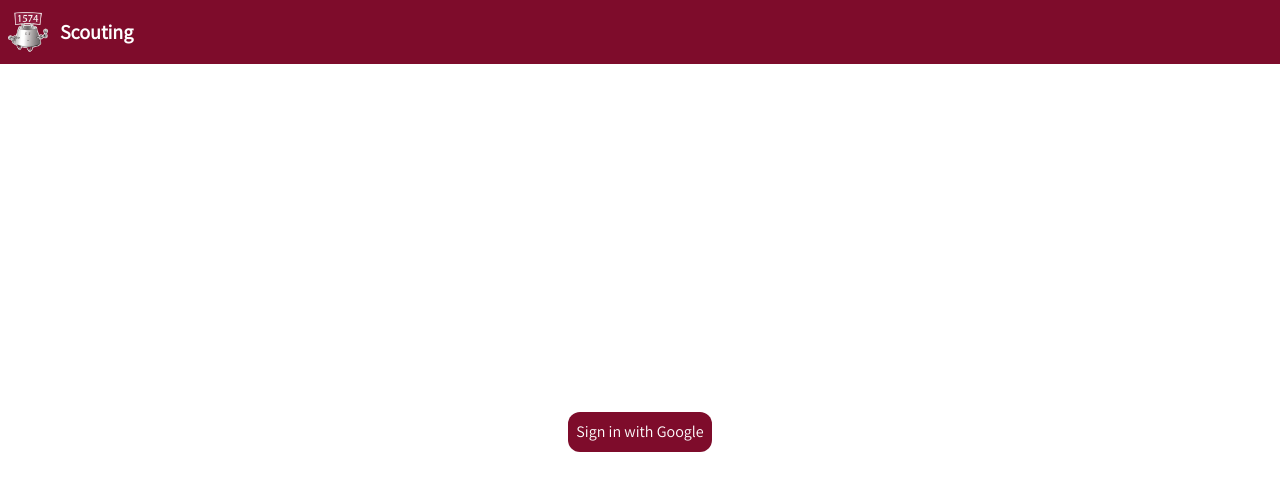
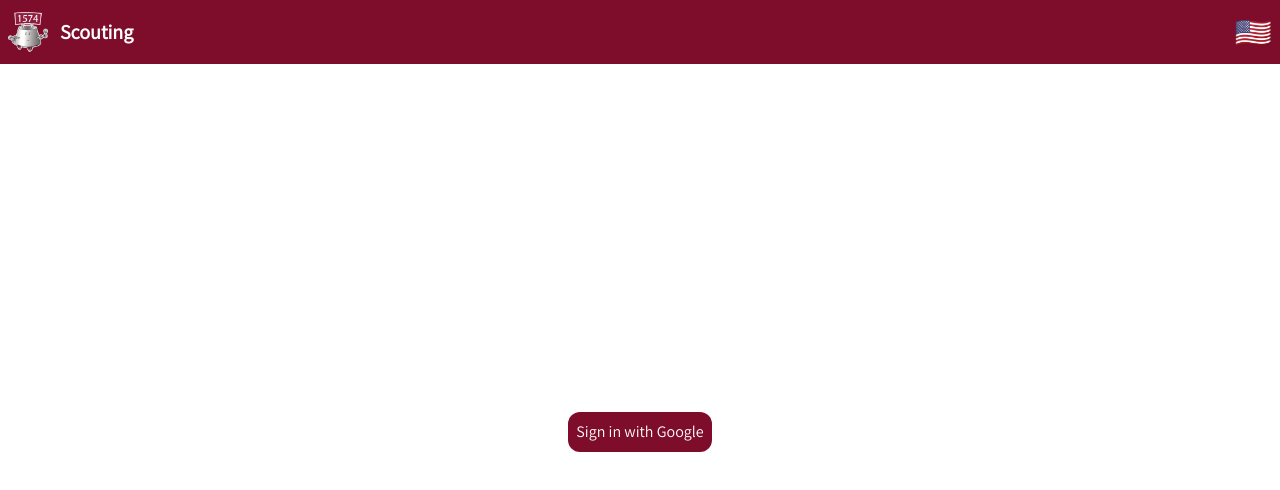
Before and after one commit to MisCar/Scouting, a React (Create React App) app: page / in a window 1280 px wide. Shown: the top 490 px of the page. Built offline with nearby package versions, Linux system fonts and the light colour scheme; no server answers.

Commit message:
Added multi-language support

```diff
--- a/src/App.tsx
+++ b/src/App.tsx
@@ -6,9 +6,11 @@ import Snake from "./components/games/Snake"
 import TopBar from "./components/TopBar"
 import firebase from "./utilities/firebase"
 import { useLocalStorage } from "./utilities/hooks"
+import LanguageContext, { defaultLanguage, Language } from "./utilities/language"
 
 const App: React.FC = () => {
     const [user, setUser] = useState<firebase.User | null>(null)
+    const [language, setLanguage] = useLocalStorage<Language>("Language", defaultLanguage)
     const [schema, setSchema] = useLocalStorage<Schema>("Schema", {})
 
     firebase.auth().onAuthStateChanged((user) => setUser(user))
@@ -20,8 +22,9 @@ const App: React.FC = () => {
 
     return (
         <Router>
+            <LanguageContext.Provider value={language}>
                 <div className="h-screen flex flex-col overflow-hidden fixed w-full">
-                <TopBar photoURL={user?.photoURL} />
+                    <TopBar photoURL={user?.photoURL} setLanguage={setLanguage} />
                     <div className="flex-grow flex flex-col bg-white dark:bg-gray-800 dark:text-white p-3 overflow-y-auto">
                         {user === null && (
                             <div className="h-full w-full flex justify-center items-center">
@@ -48,6 +51,7 @@ const App: React.FC = () => {
                         )}
                     </div>
                 </div>
+            </LanguageContext.Provider>
         </Router>
     )
 }
--- a/src/components/CardWidgets.tsx
+++ b/src/components/CardWidgets.tsx
@@ -20,8 +20,9 @@ const CardWidgets: React.FC<Props> = ({ widgets, prefix }: Props) => {
                     <div
                         className="w-100 flex flex-row items-center my-2"
                         key={key}
+                        dir="auto"
                     >
-                        <p className="inline">{element.label}</p>
+                        <p className="inline mx-2">{element.label}</p>
                         <div className="flex-grow" />
                         <div className="w-40 flex justify-center">
                             {element.widget === "Boolean" && (
--- a/src/components/Form.tsx
+++ b/src/components/Form.tsx
@@ -13,14 +13,14 @@ export interface Parameter {
     max?: number
 }
 
-interface Card {
+interface CardSchema {
     title: string
     prefix: string
     widgets: Parameter[]
 }
 
 export interface Schema {
-    [key: string]: Card
+    [key: string]: CardSchema
 }
 
 interface Props {
--- a/src/components/GameCard.tsx
+++ b/src/components/GameCard.tsx
@@ -1,12 +1,15 @@
-import React from "react"
+import React, { useContext } from "react"
 import { useHistory } from "react-router-dom"
+import LanguageContext, { getExpression } from "../utilities/language"
 import Card from "./Card"
 
 const GameCard: React.FC = () => {
     const history = useHistory()
 
+    const language = useContext(LanguageContext)
+
     return (
-        <Card title="משחקים">
+        <Card title={getExpression("games", language)}>
             <button
                 className="button primary p-2 my-1 flex mx-auto rounded-xl"
                 onClick={() => history.push("/games/leaderboards")}
--- a/src/components/InfoCard.tsx
+++ b/src/components/InfoCard.tsx
@@ -1,4 +1,4 @@
-import React, { useState } from "react"
+import React, { useContext, useState } from "react"
 import Text from "./inputs/Text"
 import Card from "./Card"
 import axios from "axios"
@@ -10,6 +10,7 @@ import {
 } from "../utilities/constants"
 import firebase from "../utilities/firebase"
 import { Schema } from "./Form"
+import LanguageContext, { getExpression } from "../utilities/language"
 
 interface Props {
     setSchema: (value: Schema) => void
@@ -20,6 +21,8 @@ const InfoCard: React.FC<Props> = ({ setSchema }: Props) => {
     const [team, setTeam] = useLocalStorage("Team Number", 0)
     const [event, setEvent] = useLocalStorage("Event Code", "")
     const [teams, setTeams] = useState<number[]>([])
+
+    const language = useContext(LanguageContext)
 
     const fetchTeams = async () => {
         setTeams([])
@@ -102,7 +105,7 @@ const InfoCard: React.FC<Props> = ({ setSchema }: Props) => {
     }
 
     return (
-        <Card title="מידע">
+        <Card title={getExpression("info", language)}>
             <div className="text-center">
                 <button
                     className="button rounded-xl primary p-1 w-40"
@@ -111,7 +114,7 @@ const InfoCard: React.FC<Props> = ({ setSchema }: Props) => {
                     Update
                 </button>
             </div>
-            <Text value={event} setValue={setEvent} placeholder="קוד אירוע" />
+            <Text value={event} setValue={setEvent} placeholder={getExpression("eventCode", language)} />
             <select
                 className="w-full dark:bg-gray-600 dark:text-white focus:outline-none p-2 my-2 rounded-xl appearance-none"
                 dir="ltr"
@@ -133,7 +136,7 @@ const InfoCard: React.FC<Props> = ({ setSchema }: Props) => {
                 value={game === 0 ? "" : game.toString()}
                 setValue={(s: string) => setGame(Number(s))}
                 type="number"
-                placeholder="מספר משחק"
+                placeholder={getExpression("gameNumber", language)}
             />
             {teams.length !== 0 && (
                 <>
@@ -190,7 +193,7 @@ const InfoCard: React.FC<Props> = ({ setSchema }: Props) => {
                 setValue={(s: string) => {
                     setTeam(Number(s))
                 }}
-                placeholder="מספר קבוצה"
+                placeholder={getExpression("teamNumber", language)}
             />
             <button
                 className="button primary p-2 flex mx-auto rounded-xl"
--- a/src/components/SubmissionCard.tsx
+++ b/src/components/SubmissionCard.tsx
@@ -1,7 +1,8 @@
-import React, { useEffect, useState } from "react"
+import React, { useContext, useEffect, useState } from "react"
 import Card from "./Card"
 import { Schema } from "./Form"
 import firebase from "../utilities/firebase"
+import LanguageContext, { getExpression } from "../utilities/language"
 
 interface Props {
     schema: Schema
@@ -21,6 +22,8 @@ const getMissing = (schema: Schema): string => {
 
 const SubmissionCard: React.FC<Props> = ({ schema }: Props) => {
     const [missing, setMissing] = useState(getMissing(schema))
+
+    const language = useContext(LanguageContext)
 
     useEffect(() => {
         window.addEventListener("storage", () => setMissing(getMissing(schema)))
@@ -82,27 +85,27 @@ const SubmissionCard: React.FC<Props> = ({ schema }: Props) => {
     }
 
     return (
-        <Card title="הגשה">
-            {missing !== "" && <p className="text-center">חסר: {missing}</p>}
+        <Card title={getExpression("submission", language)}>
+            {missing !== "" && <p className="text-center">{getExpression("missing", language)} {missing}</p>}
             {missing === "" && (
                 <button
                     className="flex mx-auto button primary p-2 m-1 rounded-xl"
                     onClick={send}
                 >
-                    שליחה
+                    {getExpression("submit", language)}
                 </button>
             )}
             <button
                 className="flex mx-auto button primary p-2 m-1 rounded-xl"
                 onClick={reset}
             >
-                איפוס
+                {getExpression("reset", language)}
             </button>
             <button
                 className="flex mx-auto button primary p-2 m-1 rounded-xl"
                 onClick={copy}
             >
-                העתקה
+                {getExpression("copy", language)}
             </button>
         </Card>
     )
--- a/src/components/TopBar.tsx
+++ b/src/components/TopBar.tsx
@@ -1,13 +1,16 @@
-import React, { useState } from "react"
+import React, { useContext, useState } from "react"
 import { Link } from "react-router-dom"
+import LanguageContext, { flags, Language, languages } from "../utilities/language"
 import ProfilePicture from "./ProfilePicture"
 
 interface Props {
     photoURL?: string | null
+    setLanguage: (language: Language) => void
 }
 
-const TopBar: React.FC<Props> = ({ photoURL }: Props) => {
+const TopBar: React.FC<Props> = ({ photoURL, setLanguage }: Props) => {
     const [rotation, setRotation] = useState(0)
+    const language = useContext(LanguageContext)
 
     return (
         <div className="h-16 flex-none bg-primary flex items-center">
@@ -24,6 +27,9 @@ const TopBar: React.FC<Props> = ({ photoURL }: Props) => {
                 <h1 className="ml-3 font-bold text-white text-xl">Scouting</h1>
             </Link>
             <div className="flex-grow" />
+            <button className="mr-2 text-3xl" onClick={() => setLanguage(languages[(languages.indexOf(language) + 1) % languages.length])}>
+                {flags[language]}
+            </button>
             <ProfilePicture photoURL={photoURL} className="mr-3" />
         </div>
     )
--- a/src/components/inputs/Boolean.tsx
+++ b/src/components/inputs/Boolean.tsx
@@ -1,5 +1,6 @@
-import React from "react"
+import React, { useContext } from "react"
 import { useLocalStorage } from "../../utilities/hooks"
+import LanguageContext, { getExpression } from "../../utilities/language"
 
 interface Props {
     store: string
@@ -8,12 +9,14 @@ interface Props {
 const Boolean: React.FC<Props> = ({ store }: Props) => {
     const [value, setValue] = useLocalStorage<boolean | null>(store, null)
 
+    const language = useContext(LanguageContext)
+
     return (
         <button
             className="button primary p-1 w-28 dark:bg-gray-700 rounded-xl"
             onClick={() => setValue(value === null ? false : !value)}
         >
-            {value === null ? "אולי" : value ? "כן" : "לא"}
+            {value === null ? getExpression("maybe", language) : value ? getExpression("yes", language) : getExpression("no", language)}
         </button>
     )
 }
--- a/src/index.css
+++ b/src/index.css
@@ -28,3 +28,9 @@ code {
 * {
     -webkit-tap-highlight-color: transparent !important;
 }
+
+input[type="number"]::-webkit-inner-spin-button,
+input[type="number"]::-webkit-outer-spin-button {
+    -webkit-appearance: none;
+    margin: 0;
+}
--- /dev/null
+++ b/src/utilities/language.ts
@@ -0,0 +1,93 @@
+import React from "react"
+
+interface Expression {
+    en: string
+    he: string
+}
+
+export type Language = keyof Expression
+
+const expressions: { [key: string]: Expression } = {
+    info: {
+        en: "Info",
+        he: "מידע",
+    },
+    update: {
+        en: "Update",
+        he: "עדכון",
+    },
+    eventCode: {
+        en: "Event Code",
+        he: "קוד אירוע",
+    },
+    gameNumber: {
+        en: "Game Number",
+        he: "מספר משחק",
+    },
+    teamNumber: {
+        en: "Team Number",
+        he: "מספר קבוצה",
+    },
+    fetchTeamsFromTBA: {
+        en: "Fetch Teams from TBA",
+        he: "איסוף קבוצות מ-TBA",
+    },
+    submission: {
+        en: "Submission",
+        he: "הגשה",
+    },
+    submit: {
+        en: "Submit",
+        he: "שליחה",
+    },
+    reset: {
+        en: "Reset",
+        he: "איפוס",
+    },
+    copy: {
+        en: "Copy",
+        he: "העתקה",
+    },
+    games: {
+        en: "Games",
+        he: "משחקים",
+    },
+    yes: {
+        en: "Yes",
+        he: "כן",
+    },
+    no: {
+        en: "No",
+        he: "לא",
+    },
+    maybe: {
+        en: "Maybe",
+        he: "אולי",
+    },
+    missing: {
+        en: "Missing",
+        he: "חסר",
+    },
+}
+
+export const flags = {
+    en: "🇺🇸",
+    he: "🇮🇱",
+}
+
+export const languages: Language[] = ["en", "he"]
+
+export const getExpression = (
+    key: keyof typeof expressions,
+    language: Language
+): string => {
+    return expressions[key][language]
+}
+
+// @ts-ignore
+export const defaultLanguage: Language =
+    process.env["REACT_APP_DEFAULT_LANGUAGE"] || "en"
+
+const LanguageContext = React.createContext<Language>(defaultLanguage)
+
+export default LanguageContext
```
Also changed, not shown: 1 other file (tests, documents, lock files or other folders). Lines whose indentation alone changed are shown as unchanged.
